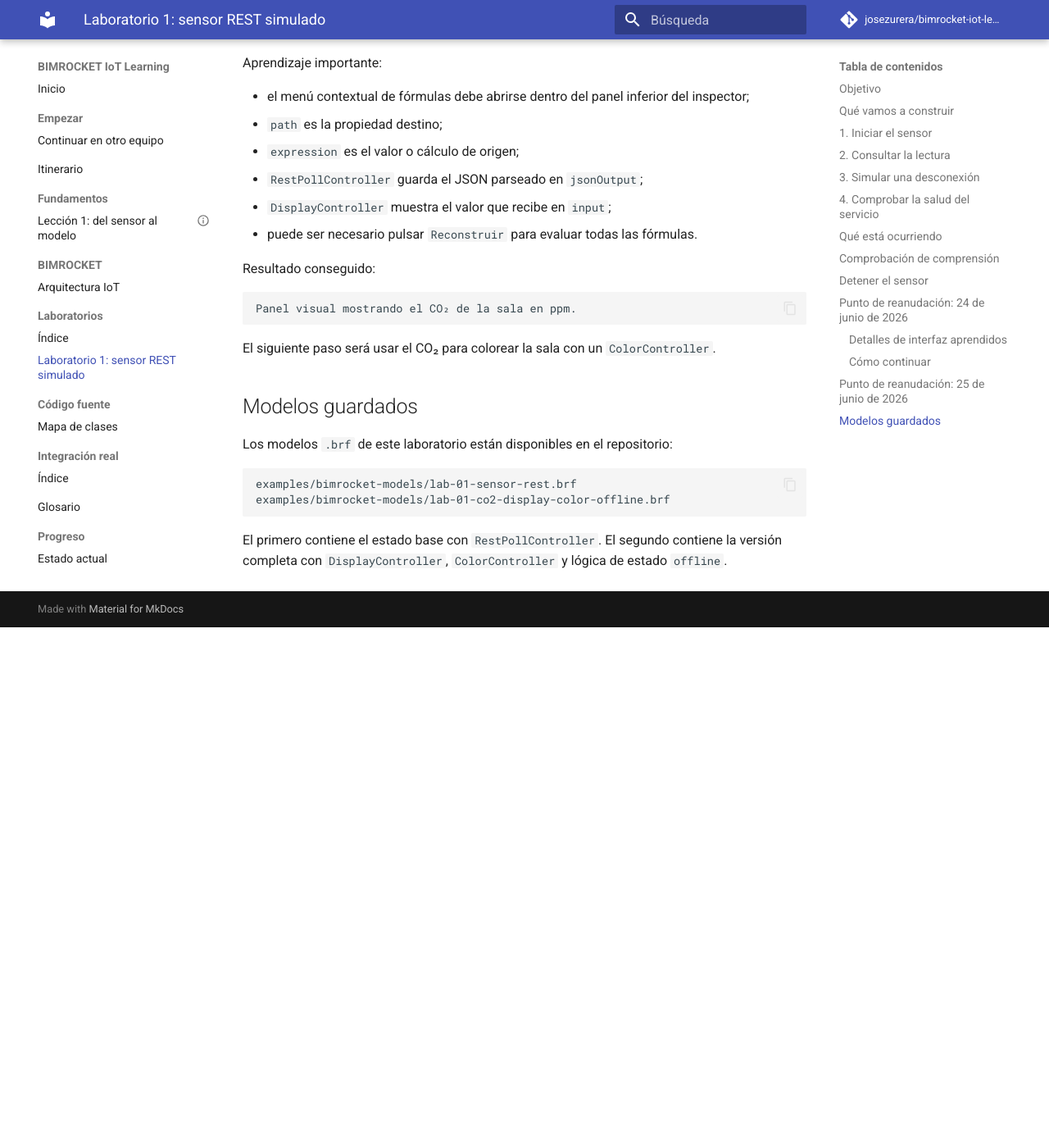
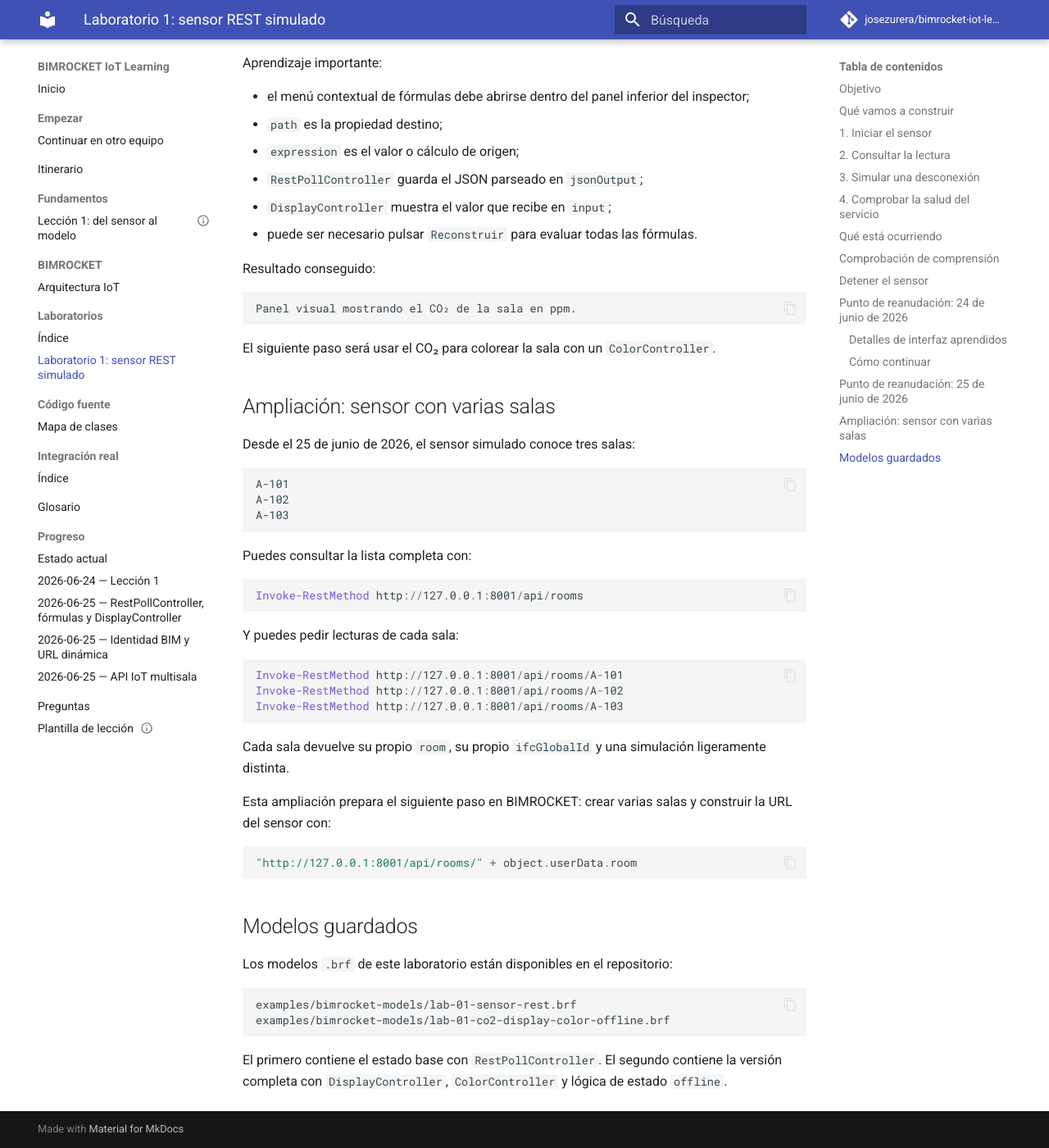
Before and after one commit to josezurera/bimrocket-iot-learning, an MkDocs documentation site: the page built from docs/03-laboratorios/01-sensor-rest-simulado.md, in a window 1280 px wide and 1400 px high, scrolled down 4147 px. Shown: the whole window at 82% size. Built offline with MkDocs 1.6.1 and Material for MkDocs 9.7.7, drawn with Linux system fonts in a browser that asks for light colours; comment, search, counter and statistics services are not loaded; before the commit the page ends 4912 px from its top, so only the background shows below that.

Commit message:
Add multi-room mock sensor

````diff
--- a/docs/03-laboratorios/01-sensor-rest-simulado.md
+++ b/docs/03-laboratorios/01-sensor-rest-simulado.md
@@ -222,6 +222,40 @@
 El siguiente paso será usar el CO₂ para colorear la sala con un
 `ColorController`.
 
+## Ampliación: sensor con varias salas
+
+Desde el 25 de junio de 2026, el sensor simulado conoce tres salas:
+
+```text
+A-101
+A-102
+A-103
+```
+
+Puedes consultar la lista completa con:
+
+```powershell
+Invoke-RestMethod http://127.0.0.1:8001/api/rooms
+```
+
+Y puedes pedir lecturas de cada sala:
+
+```powershell
+Invoke-RestMethod http://127.0.0.1:8001/api/rooms/A-101
+Invoke-RestMethod http://127.0.0.1:8001/api/rooms/A-102
+Invoke-RestMethod http://127.0.0.1:8001/api/rooms/A-103
+```
+
+Cada sala devuelve su propio `room`, su propio `ifcGlobalId` y una simulación
+ligeramente distinta.
+
+Esta ampliación prepara el siguiente paso en BIMROCKET: crear varias salas y
+construir la URL del sensor con:
+
+```javascript
+"http://127.0.0.1:8001/api/rooms/" + object.userData.room
+```
+
 ## Modelos guardados
 
 Los modelos `.brf` de este laboratorio están disponibles en el repositorio:
--- /dev/null
+++ b/docs/progreso/2026-06-25-api-multisala.md
@@ -0,0 +1,136 @@
+---
+title: "2026-06-25 — API IoT multisala"
+tags:
+  - progreso
+  - api
+  - iot
+  - sensor
+---
+
+# 2026-06-25 — API IoT multisala
+
+En este paso ampliamos el sensor REST simulado para que no represente una sola sala, sino varias.
+
+Antes solo existía:
+
+```text
+http://127.0.0.1:8001/api/rooms/A-101
+```
+
+Ahora el mismo patrón de URL sirve para varias habitaciones:
+
+```text
+http://127.0.0.1:8001/api/rooms/A-101
+http://127.0.0.1:8001/api/rooms/A-102
+http://127.0.0.1:8001/api/rooms/A-103
+```
+
+## Por qué hacemos esto
+
+En un sistema IoT real no queremos escribir una URL completamente distinta para cada objeto BIM.
+
+Queremos un patrón:
+
+```text
+/api/rooms/{room}
+```
+
+Y que cada objeto BIM aporte su parte variable:
+
+```javascript
+object.userData.room
+```
+
+Así, si una sala tiene:
+
+```text
+userData.room = A-102
+```
+
+la URL generada será:
+
+```text
+http://127.0.0.1:8001/api/rooms/A-102
+```
+
+## Qué cambió en el sensor simulado
+
+El archivo:
+
+```text
+examples/mock-sensor/server.py
+```
+
+ahora contiene un diccionario `ROOMS`:
+
+```python
+ROOMS = {
+    "A-101": {...},
+    "A-102": {...},
+    "A-103": {...},
+}
+```
+
+Cada sala tiene:
+
+- un `ifcGlobalId` de demostración;
+- una temperatura simulada;
+- un CO₂ simulado;
+- una variación distinta para que no todas las salas parezcan iguales.
+
+## Nueva ruta de consulta de salas
+
+También se añadió:
+
+```text
+http://127.0.0.1:8001/api/rooms
+```
+
+Esta ruta devuelve la lista de salas simuladas:
+
+```json
+{
+  "rooms": ["A-101", "A-102", "A-103"]
+}
+```
+
+## Importante: reiniciar el servidor
+
+Si el sensor ya estaba arrancado antes de este cambio, seguirá usando la versión antigua.
+
+Para cargar el código nuevo:
+
+1. vuelve a la terminal donde está corriendo el sensor;
+2. pulsa `Ctrl+C`;
+3. arráncalo otra vez:
+
+   ```powershell
+   .\scripts\start-mock-sensor.ps1
+   ```
+
+## Pruebas rápidas
+
+Desde PowerShell:
+
+```powershell
+Invoke-RestMethod http://127.0.0.1:8001/api/rooms
+Invoke-RestMethod http://127.0.0.1:8001/api/rooms/A-101
+Invoke-RestMethod http://127.0.0.1:8001/api/rooms/A-102
+Invoke-RestMethod http://127.0.0.1:8001/api/rooms/A-103
+```
+
+Cada sala debe devolver su propio `room`, su propio `ifcGlobalId` y valores distintos de CO₂.
+
+## Relación con BIMROCKET
+
+Este cambio prepara el siguiente ejercicio en BIMROCKET:
+
+- duplicar o crear varias salas;
+- asignar a cada una su `userData.room`;
+- reutilizar la fórmula:
+
+  ```javascript
+  "http://127.0.0.1:8001/api/rooms/" + object.userData.room
+  ```
+
+Con esto veremos el salto importante: el controlador ya no está “pegado” a `A-101`, sino al identificador de la sala.
--- a/mkdocs.yml
+++ b/mkdocs.yml
@@ -60,5 +60,6 @@
       - "2026-06-24 — Lección 1": progreso/2026-06-24-leccion-1.md
       - "2026-06-25 — RestPollController, fórmulas y DisplayController": progreso/2026-06-25-restpoll-formulas-display.md
       - "2026-06-25 — Identidad BIM y URL dinámica": progreso/2026-06-25-identidad-bim-iot.md
+      - "2026-06-25 — API IoT multisala": progreso/2026-06-25-api-multisala.md
   - Preguntas: questions.md
   - Plantilla de lección: plantillas/leccion.md
````
Also changed, not shown: docs/progreso/estado-actual.md (+12 -0 lines), 2 other files.
